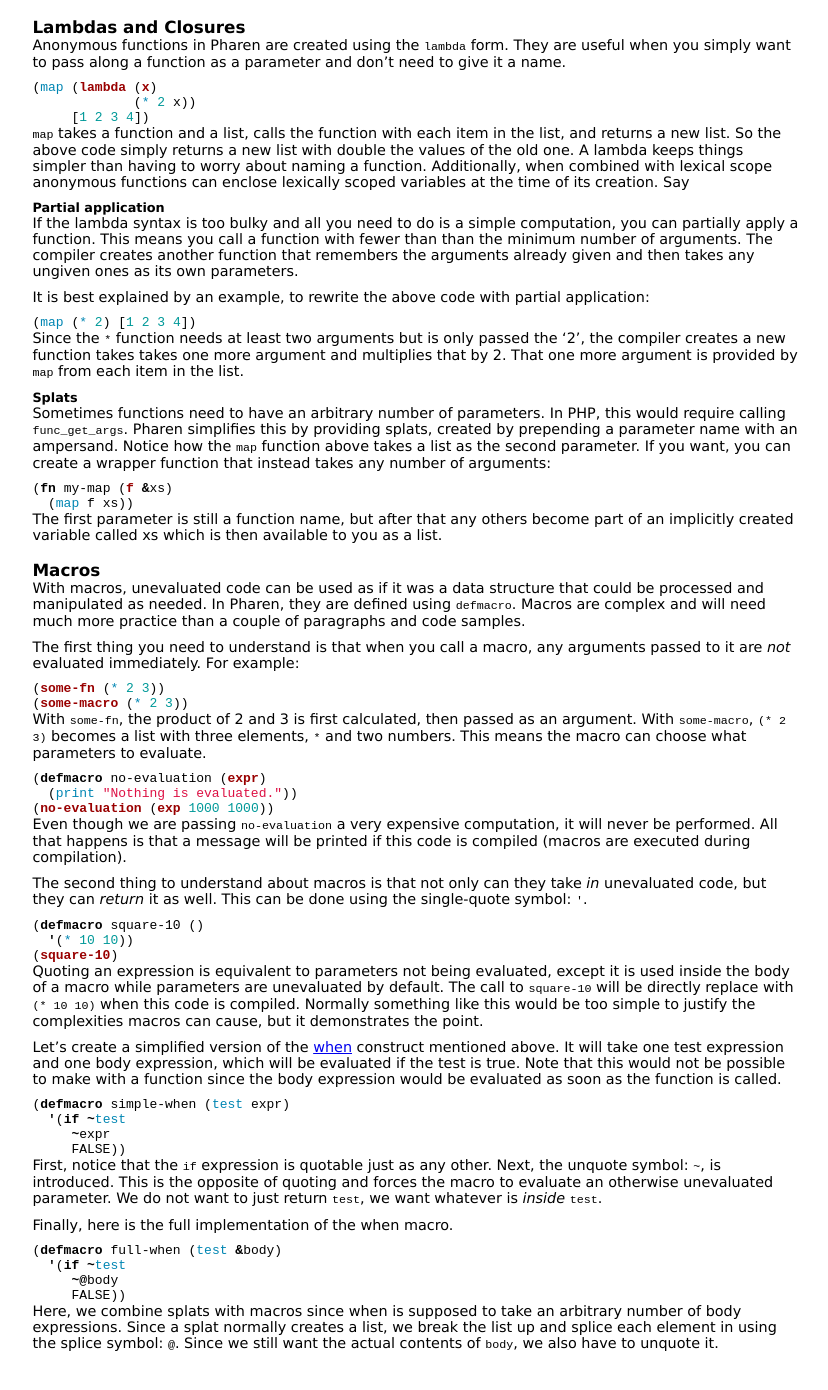
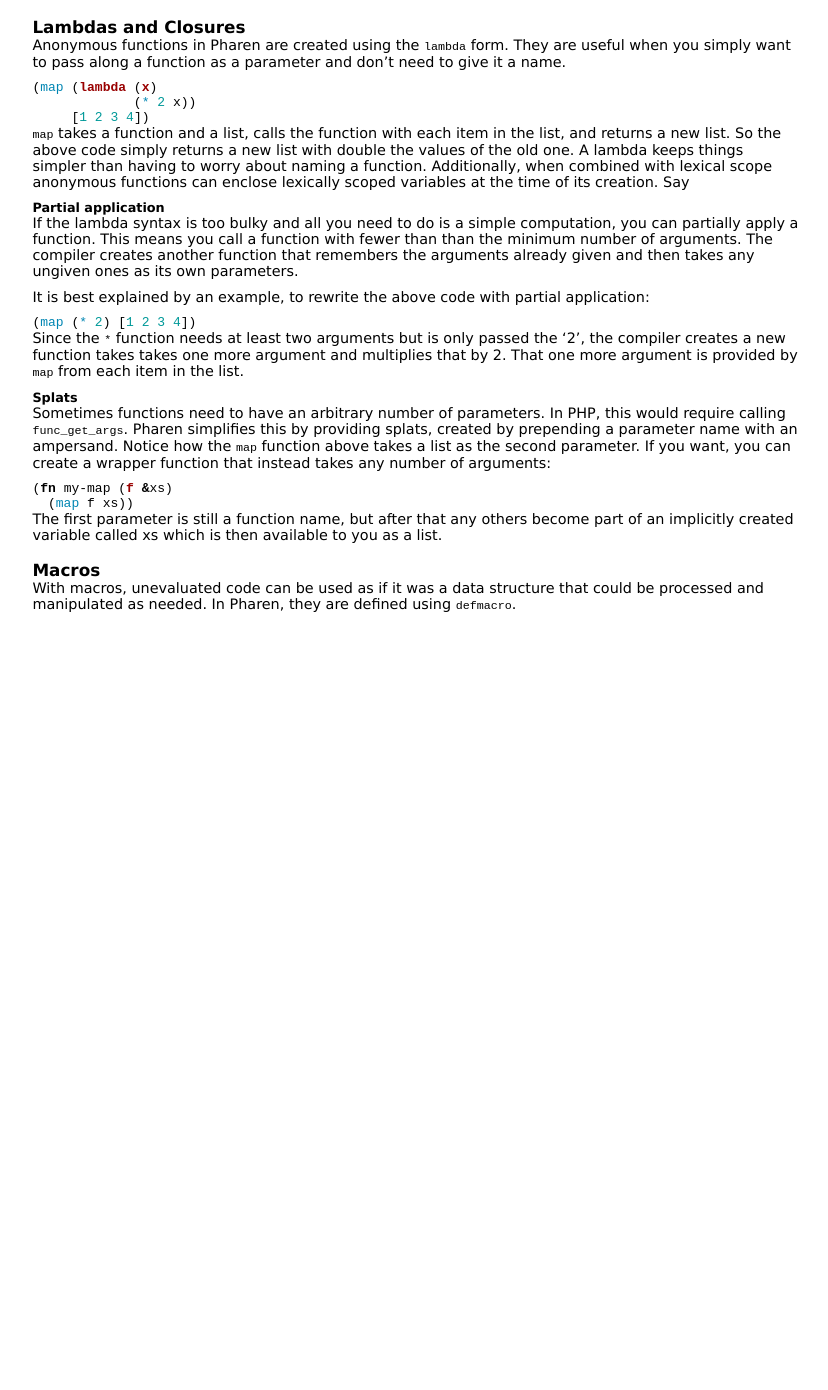
Before and after one commit to Scriptor/pharen, a Jekyll site: the page built from reference.markdown, in a window 1280 px wide and 1400 px high, scrolled down 3989 px. Shown: the top 1390 px of the window, without its empty margins (262-1090 px from the left). Built offline with Jekyll 4.4.1, drawn with Linux system fonts in a browser that asks for light colours; after the commit the page ends 4650 px from its top, so only the background shows below that.

Commit message:
Remove macro guide from reference and put it in its own macro tutorial page. The text has a tutorial style to it so the reference is not the best place.

```diff
--- a/_layouts/default.html
+++ b/_layouts/default.html
@@ -16,6 +16,8 @@
 			<li><a href='download.html'>Download and Install</a></li>
             <li><a href='tutorial.html'>Quick Tutorial</a></li>
 			<li><a href='reference.html'>Language Reference</a></li>
+			<hr/>
+			<li><a href='macro-tutorial.html'>Macro Tutorial<a></li>
 		</ul>
 	</div>
 
--- a/reference.markdown
+++ b/reference.markdown
@@ -304,53 +304,4 @@ Sometimes functions need to have an arbitrary number of parameters. In PHP, this
 The first parameter is still a function name, but after that any others become part of an implicitly created variable called xs which is then available to you as a list.
 
 ### Macros ### {#macros}
-With macros, unevaluated code can be used as if it was a data structure that could be processed and manipulated as needed. In Pharen, they are defined using `defmacro`. Macros are complex and will need much more practice than a couple of paragraphs and code samples.
-
-The first thing you need to understand is that when you call a macro, any arguments passed to it are *not* evaluated immediately. For example:
-
-{% highlight clojure %}
-(some-fn (* 2 3))
-(some-macro (* 2 3))
-{% endhighlight %}
-
-With `some-fn`, the product of 2 and 3 is first calculated, then passed as an argument. With `some-macro`, `(* 2 3)` becomes a list with three elements, `*` and two numbers. This means the macro can choose what parameters to evaluate.
-
-{% highlight clojure %}
-(defmacro no-evaluation (expr)
-  (print "Nothing is evaluated."))
-(no-evaluation (exp 1000 1000))
-{% endhighlight %}
-
-Even though we are passing `no-evaluation` a very expensive computation, it will never be performed. All that happens is that a message will be printed if this code is compiled (macros are executed during compilation).
-
-The second thing to understand about macros is that not only can they take *in* unevaluated code, but they can *return* it as well. This can be done using the single-quote symbol: `'`.
-
-{% highlight clojure %}
-(defmacro square-10 ()
-  '(* 10 10))
-(square-10)
-{% endhighlight %}
-
-Quoting an expression is equivalent to parameters not being evaluated, except it is used inside the body of a macro while parameters are unevaluated by default. The call to `square-10` will be directly replace with `(* 10 10)` when this code is compiled. Normally something like this would be too simple to justify the complexities macros can cause, but it demonstrates the point.
-
-Let's create a simplified version of the [when](#when) construct mentioned above. It will take one test expression and one body expression, which will be evaluated if the test is true. Note that this would not be possible to make with a function since the body expression would be evaluated as soon as the function is called.
-
-{% highlight clojure %}
-(defmacro simple-when (test expr)
-  '(if ~test
-     ~expr
-     FALSE))
-{% endhighlight %}
-
-First, notice that the `if` expression is quotable just as any other. Next, the unquote  symbol: `~`, is introduced. This is the opposite of quoting and forces the macro to evaluate an otherwise unevaluated parameter. We do not want to just return `test`, we want whatever is *inside* `test`.
-
-Finally, here is the full implementation of the when macro.
-
-{% highlight clojure %}
-(defmacro full-when (test &body)
-  '(if ~test
-     ~@body
-     FALSE))
-{% endhighlight %}
-
-Here, we combine splats with macros since when is supposed to take an arbitrary number of body expressions. Since a splat normally creates a list, we break the list up and splice each element in using the splice symbol: `@`. Since we still want the actual contents of `body`, we also have to unquote it.
+With macros, unevaluated code can be used as if it was a data structure that could be processed and manipulated as needed. In Pharen, they are defined using `defmacro`.
```
Also changed, not shown: macro-tutorial.markdown (added, +56 -0 lines).
